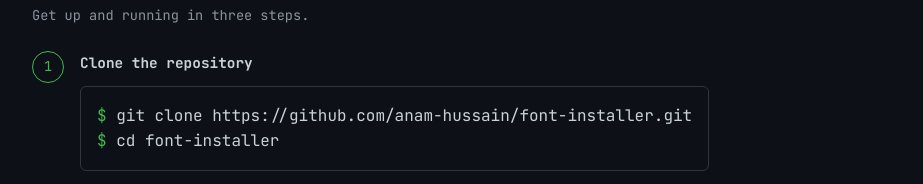
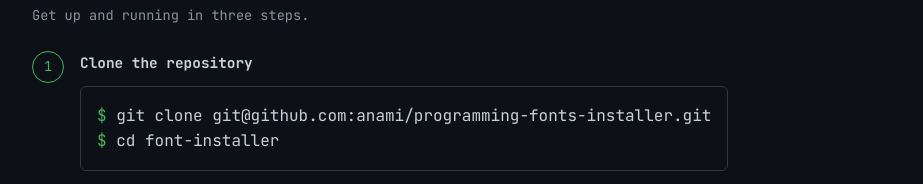
Before and after one commit to anami/programming-fonts-installer, a plain HTML site: page docs/index.html in a window 1280 px wide. Shown: the part 1235-1419 px from the top of the page, without its empty margins (178-1101 px from the left). Drawn offline with Linux system fonts and the light colour scheme.

Commit message:
github paths corrected

```diff
--- a/docs/index.html
+++ b/docs/index.html
@@ -461,7 +461,7 @@
                     <div class="step-content">
                         <h4>Clone the repository</h4>
                         <div class="code-block">
-                            <span class="line"><span class="prompt">$</span> <span class="cmd">git clone https://github.com/anam-hussain/font-installer.git</span></span>
+                            <span class="line"><span class="prompt">$</span> <span class="cmd">git clone git@github.com:anami/programming-fonts-installer.git</span></span>
                             <span class="line"><span class="prompt">$</span> <span class="cmd">cd font-installer</span></span>
                         </div>
                     </div>
@@ -542,7 +542,7 @@
     <footer class="footer">
         <div class="container">
             <div class="footer-links">
-                <a href="https://github.com/anam-hussain/font-installer">GitHub Repository</a>
+                <a href="https://github.com/anami/programming-fonts-installer">GitHub Repository</a>
                 <a href="https://github.com/ProgrammingFonts/ProgrammingFonts">ProgrammingFonts</a>
                 <a href="https://textual.textualize.io/">Textual</a>
             </div>
```
